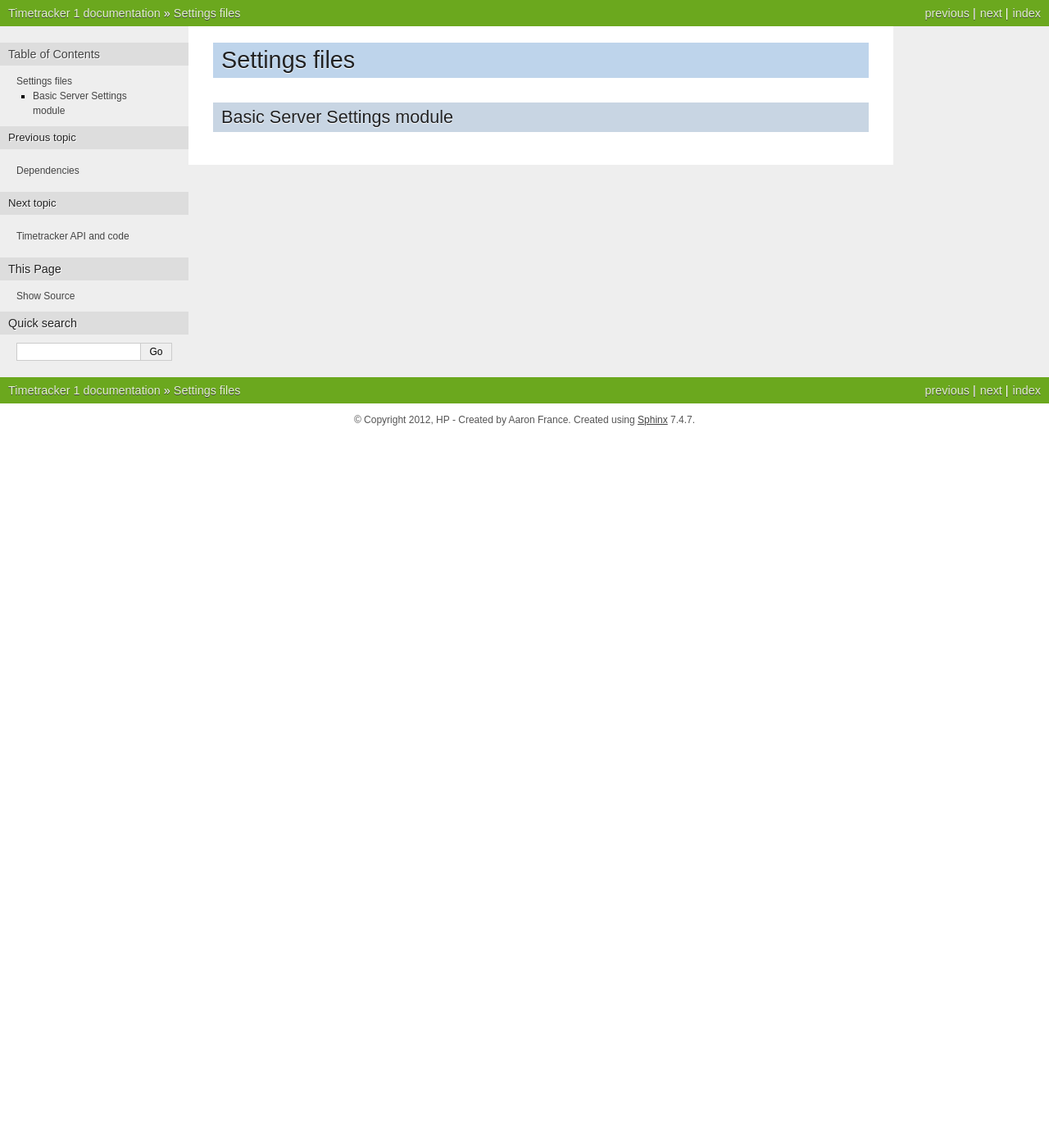
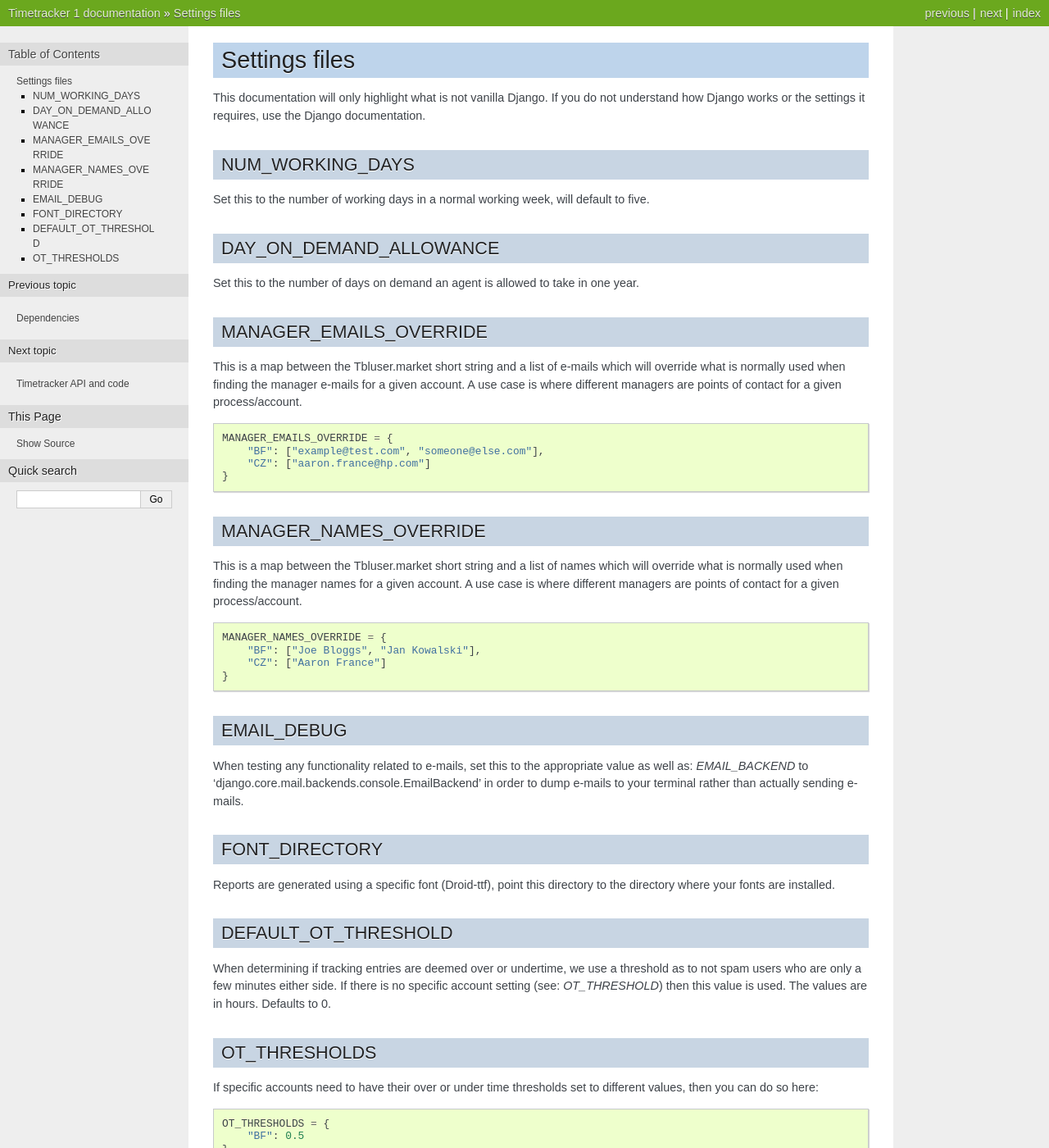
Before and after one commit to AeroNotix/django-timetracker, a Sphinx documentation site: the page built from docs/source/settings.rst, in a window 1280 px wide and 1400 px high. Shown: the whole window at 82% size. Built offline with Sphinx 7.4.7, drawn with Linux system fonts in a browser that asks for light colours; the version number could not be read and is left out.

Commit message:
Documented the required settings attributes.

```diff
--- a/docs/source/settings.rst
+++ b/docs/source/settings.rst
@@ -1,5 +1,82 @@
 Settings files
 ==============
 
-Basic Server Settings module
-----------------------------
+This documentation will only highlight what is not vanilla Django. If you do not
+understand how Django works or the settings it requires, use the Django documentation.
+
+NUM_WORKING_DAYS
+----------------
+
+Set this to the number of working days in a normal working week, will default
+to five.
+
+DAY_ON_DEMAND_ALLOWANCE
+-----------------------
+
+Set this to the number of days on demand an agent is allowed to take in one
+year.
+
+MANAGER_EMAILS_OVERRIDE
+-----------------------
+
+This is a map between the Tbluser.market short string and a list of e-mails
+which will override what is normally used when finding the manager e-mails for
+a given account. A use case is where different managers are points of contact
+for a given process/account.
+
+.. code-block:: python
+
+    MANAGER_EMAILS_OVERRIDE = {
+        "BF": ["example@test.com", "someone@else.com"],
+        "CZ": ["aaron.france@hp.com"]
+    }
+
+MANAGER_NAMES_OVERRIDE
+-----------------------
+
+This is a map between the Tbluser.market short string and a list of names
+which will override what is normally used when finding the manager names for
+a given account. A use case is where different managers are points of contact
+for a given process/account.
+
+.. code-block:: python
+
+    MANAGER_NAMES_OVERRIDE = {
+        "BF": ["Joe Bloggs", "Jan Kowalski"],
+        "CZ": ["Aaron France"]
+    }
+
+EMAIL_DEBUG
+-----------
+
+When testing any functionality related to e-mails, set this to the appropriate
+value as well as: `EMAIL_BACKEND` to
+'django.core.mail.backends.console.EmailBackend' in order to dump e-mails to
+your terminal rather than actually sending e-mails.
+
+FONT_DIRECTORY
+--------------
+
+Reports are generated using a specific font (Droid-ttf), point this directory
+to the directory where your fonts are installed.
+
+DEFAULT_OT_THRESHOLD
+--------------------
+
+When determining if tracking entries are deemed over or undertime, we use a
+threshold as to not spam users who are only a few minutes either side. If there
+is no specific account setting (see: `OT_THRESHOLD`) then this value is used.
+The values are in hours.
+Defaults to 0.
+
+OT_THRESHOLDS
+-------------
+
+If specific accounts need to have their over or under time thresholds set to
+different values, then you can do so here:
+
+.. code-block:: python
+
+    OT_THRESHOLDS = {
+        "BF": 0.5
+    }
```
